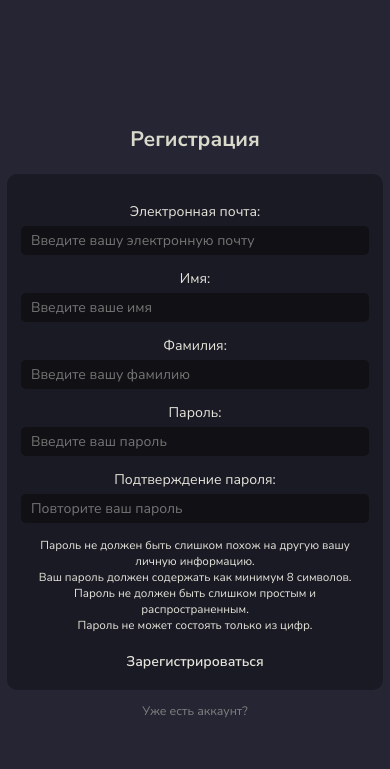
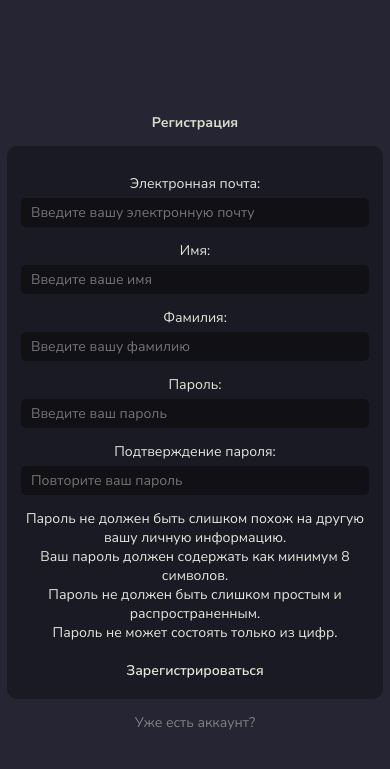
Before and after one commit to MichaelBogdanov/vibetalk, a Django app: page /register/ in a window 390 px wide. Shown: the top 769 px of the page. Run offline with Django 4.2, Linux system fonts and the light colour scheme; some libraries are stand-ins or nearby versions.

Commit message:
Изменены стили

```diff
--- a/website/static/styles/style.css
+++ b/website/static/styles/style.css
@@ -776,7 +776,7 @@ main {
 
 @media screen and ((max-width: 1000px) or (max-height: 880px)) {
   * {
-    font-size: 16px;
+    font-size: 16px !important;
   }
   #message-form {
     grid-template-columns: 1fr min-content !important;
@@ -921,7 +921,7 @@ main {
 }
 @media screen and (max-width: 500px) {
   * {
-    font-size: 14px;
+    font-size: 14px !important;
   }
   .content h2 {
     font-size: 1.5em !important;
--- a/website/static/styles/style.sass
+++ b/website/static/styles/style.sass
@@ -642,7 +642,7 @@ main
 
 @media screen and ((max-width: 1000px) or (max-height: 880px))
     *
-        font-size: 16px
+        font-size: 16px !important
     #message-form
         grid-template-columns: 1fr min-content !important
         grid-template-rows: 1fr 1fr
@@ -754,7 +754,7 @@ main
 
 @media screen and (max-width: 500px)
     *
-        font-size: 14px
+        font-size: 14px !important
     .content
         h2
             font-size: 1.5em !important
```
Also changed, not shown: 1 other file.
